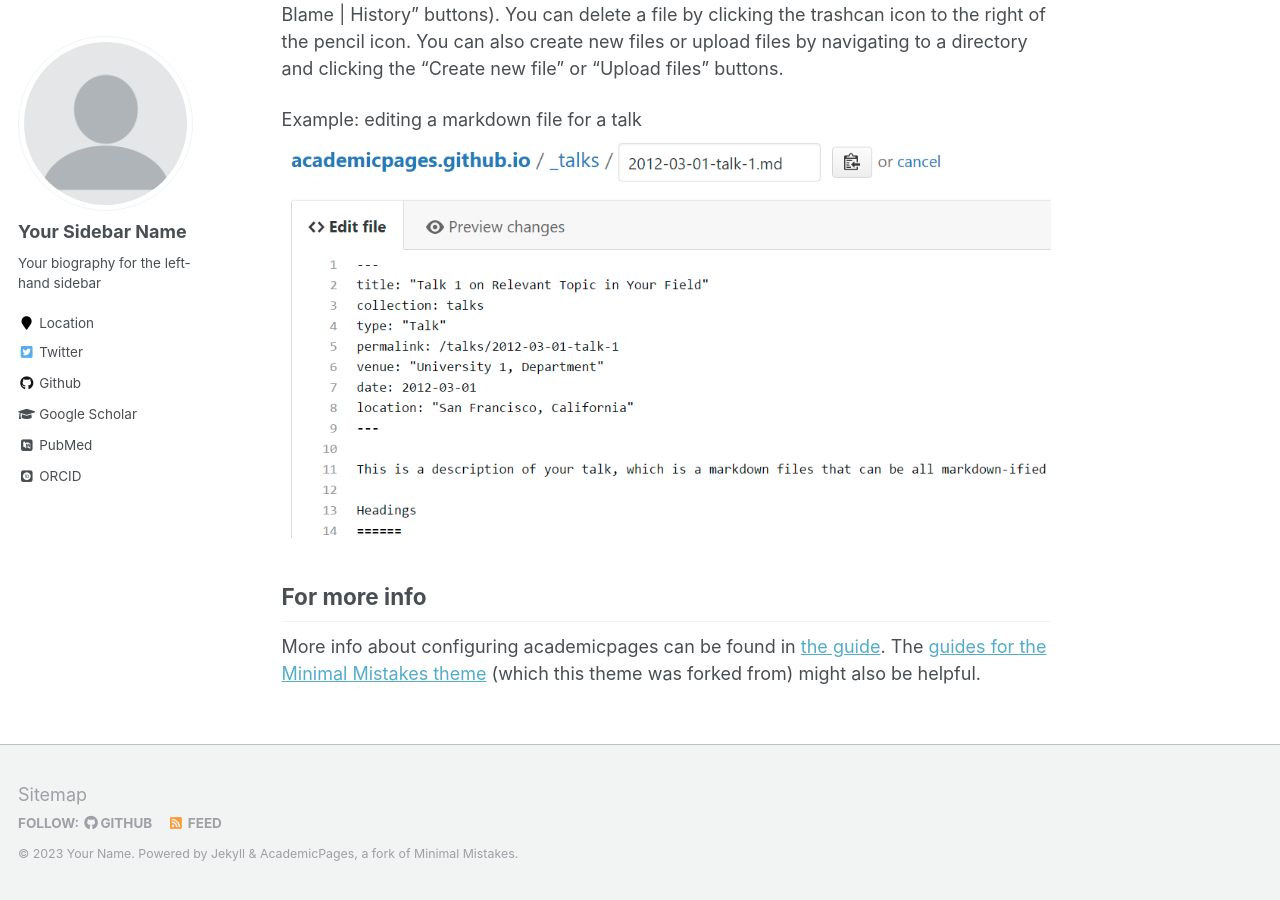
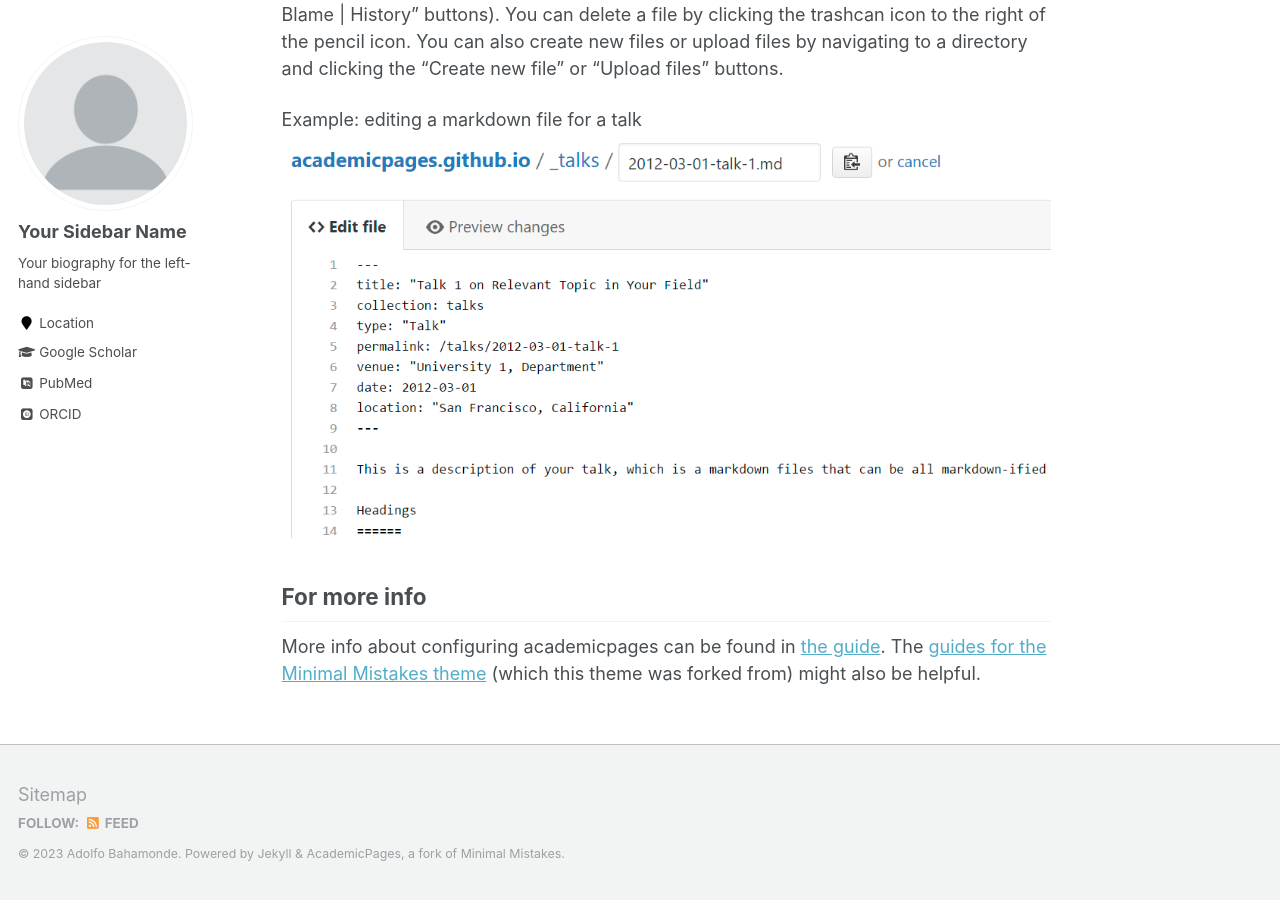
Before and after one commit to AdBahamonde/AdBahamonde.github.io, a Jekyll site: the page built from _pages/about.md, in a window 1280 px wide and 900 px high, scrolled down 2463 px. Built offline with Jekyll 4.4.1, drawn with Linux system fonts in a browser that asks for light colours; some web fonts are replaced.

Commit message:
Update _config.yml

```diff
--- a/_config.yml
+++ b/_config.yml
@@ -9,11 +9,11 @@
 locale                   : "en-US"
 title                    : "Your Name / Site Title"
 title_separator          : "-"
-name                     : &name "Your Name"
+name                     : &name "Adolfo Bahamonde"
 description              : &description "personal description"
-url                      : https://academicpages.github.io # the base hostname & protocol for your site e.g. "https://mmistakes.github.io"
+url                      : https://adbahamonde.github.io/ # the base hostname & protocol for your site e.g. "https://mmistakes.github.io"
 baseurl                  : "" # the subpath of your site, e.g. "/blog"
-repository               : "academicpages/academicpages.github.io"
+repository               : "AdBahamonde/AdBahamonde.github.io"
 teaser                   :  # filename of teaser fallback teaser image placed in /images/, .e.g. "500x300.png"
 breadcrumbs              : false # true, false (default)
 words_per_minute         : 160
@@ -86,7 +86,7 @@ author:
   location         : "Location"
   employer         :
   pubmed           : "https://www.ncbi.nlm.nih.gov/pubmed/?term=john+snow"
-  googlescholar    : "http://yourfullgooglescholarurl.com"
+  googlescholar    : "https://scholar.google.com/citations?hl=en&user=U4Rkxn8AAAAJ"
   email            :
   researchgate     :  # example: "https://www.researchgate.net/profile/yourprofile"
   uri              :
@@ -96,20 +96,20 @@ author:
   flickr           :
   facebook         :
   foursquare       :
-  github           : "academicpages"
+  github           :
   google_plus      :
   keybase          :
   instagram        :
   impactstory      : #"https://profiles.impactstory.org/u/xxxx-xxxx-xxxx-xxxx"
   lastfm           :
   linkedin         :
-  orcid            : "http://orcid.org/yourorcidurl"
+  orcid            : "https://orcid.org/0000-0001-9346-2682"
   pinterest        :
   soundcloud       :
   stackoverflow    : # http://stackoverflow.com/users/123456/username
   steam            :
   tumblr           :
-  twitter          : "replacethistwitterhandle"
+  twitter          :
   vine             :
   weibo            :
   xing             :
```
